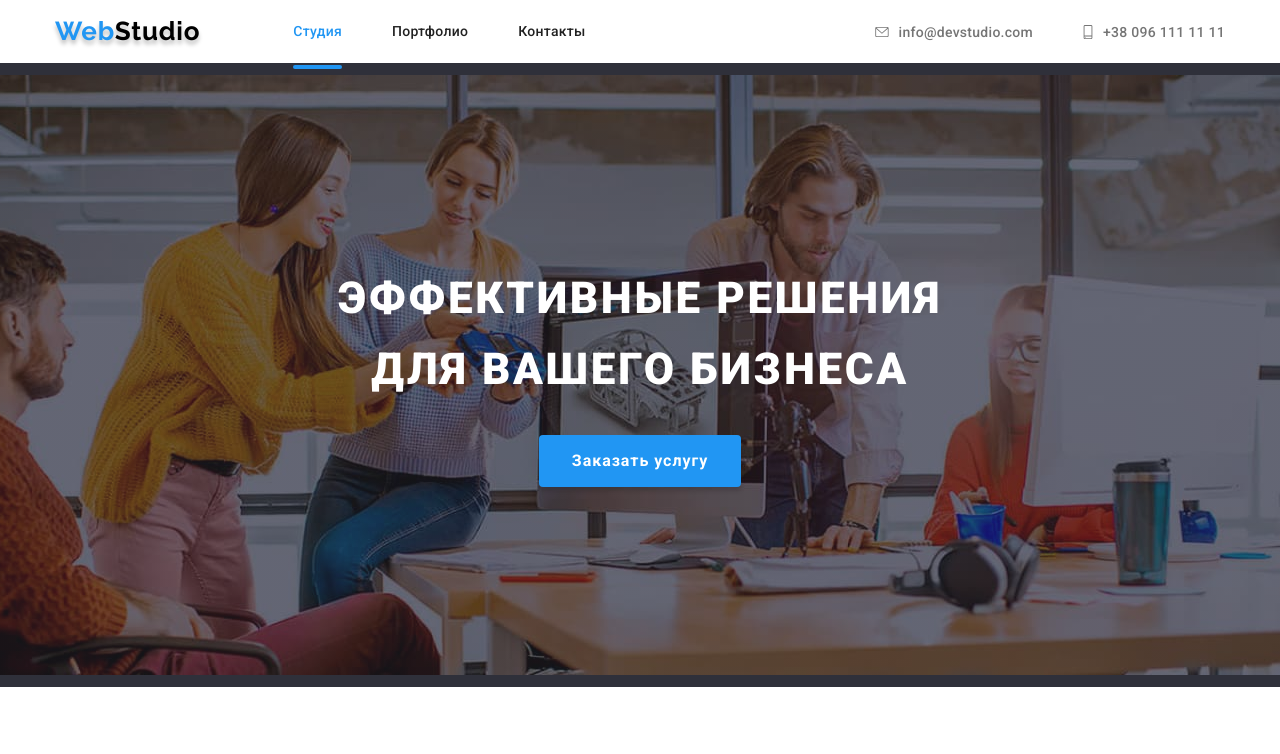
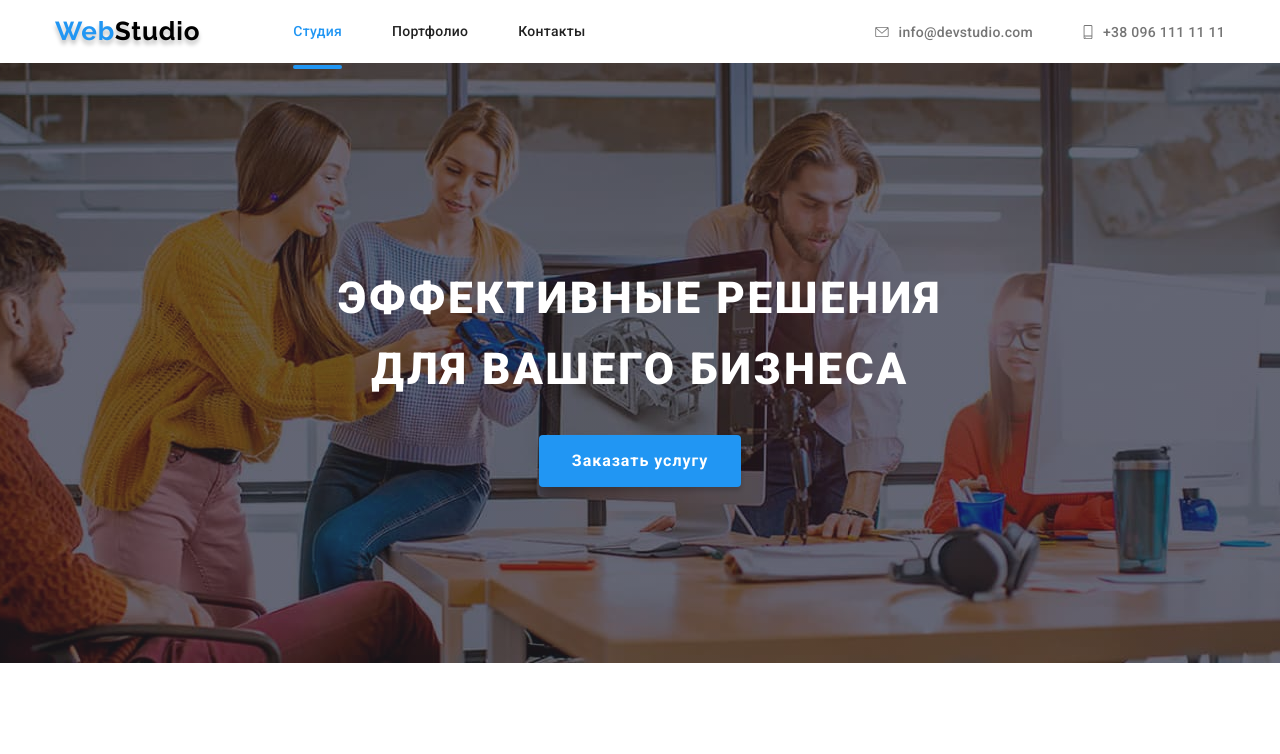
Before and after one commit to teyla12/goit-markup-hw-08, a plain HTML site: page index.html in a window 1280 px wide. Shown: the top 754 px of the page. Drawn offline with nearby package versions, Linux system fonts and the light colour scheme.

Commit message:
precomit

```diff
--- a/sass/components/_mobile-menu.scss
+++ b/sass/components/_mobile-menu.scss
@@ -76,6 +76,7 @@
   display: flex;
   flex-direction: column;
   gap: 32px;
+  padding-left: 0;
 }
 
 .menu-tel {
--- a/sass/layout/_hero.scss
+++ b/sass/layout/_hero.scss
@@ -4,14 +4,22 @@
   margin-right: auto;
   margin-left: auto;
   background-color: var(--dark-bg-color);
-    padding: 200px 452px;
+  padding-top: 118px;
+  padding-bottom: 118px;
   text-align: center;
-    padding: 200px 0px;
 
-    background-image: linear-gradient(to right,
+  background-image: linear-gradient(
+      to right,
       rgba(47, 48, 58, 0.4),
-            rgba(47, 48, 58, 0.4)),
+      rgba(47, 48, 58, 0.4)
+    ),
     url(../images/hero-background-img.jpg);
   background-repeat: no-repeat;
   background-position: center;
+
+  @media screen and (min-width: 1200px) {
+    padding-top: 200px;
+    padding-bottom: 200px;
+    height: 600px;
   }
+}
--- a/sass/layout/_peculiarities.scss
+++ b/sass/layout/_peculiarities.scss
@@ -43,7 +43,7 @@
 }
 
 .peculiarities-subtitle {
-  display: inline-flex;
+  display: flex;
   align-items: center;
   justify-content: center;
   font-weight: 700;
@@ -53,6 +53,10 @@
   text-transform: uppercase;
   color: #212121;
   margin-bottom: 10px;
+
+  @media screen and (min-width: 768px) {
+    display: inline-flex;
+  }
 }
 
 .section-description {
--- a/sass/layout/_portfolio.scss
+++ b/sass/layout/_portfolio.scss
@@ -20,7 +20,6 @@
   display: flex;
   flex-wrap: wrap;
   gap: 30px;
-  justify-content: center;
 }
 
 .portfolio-item {
```
Also changed, not shown: css/main.css, css/main.min.css, 2 other files. Lines whose indentation alone changed are shown as unchanged.
